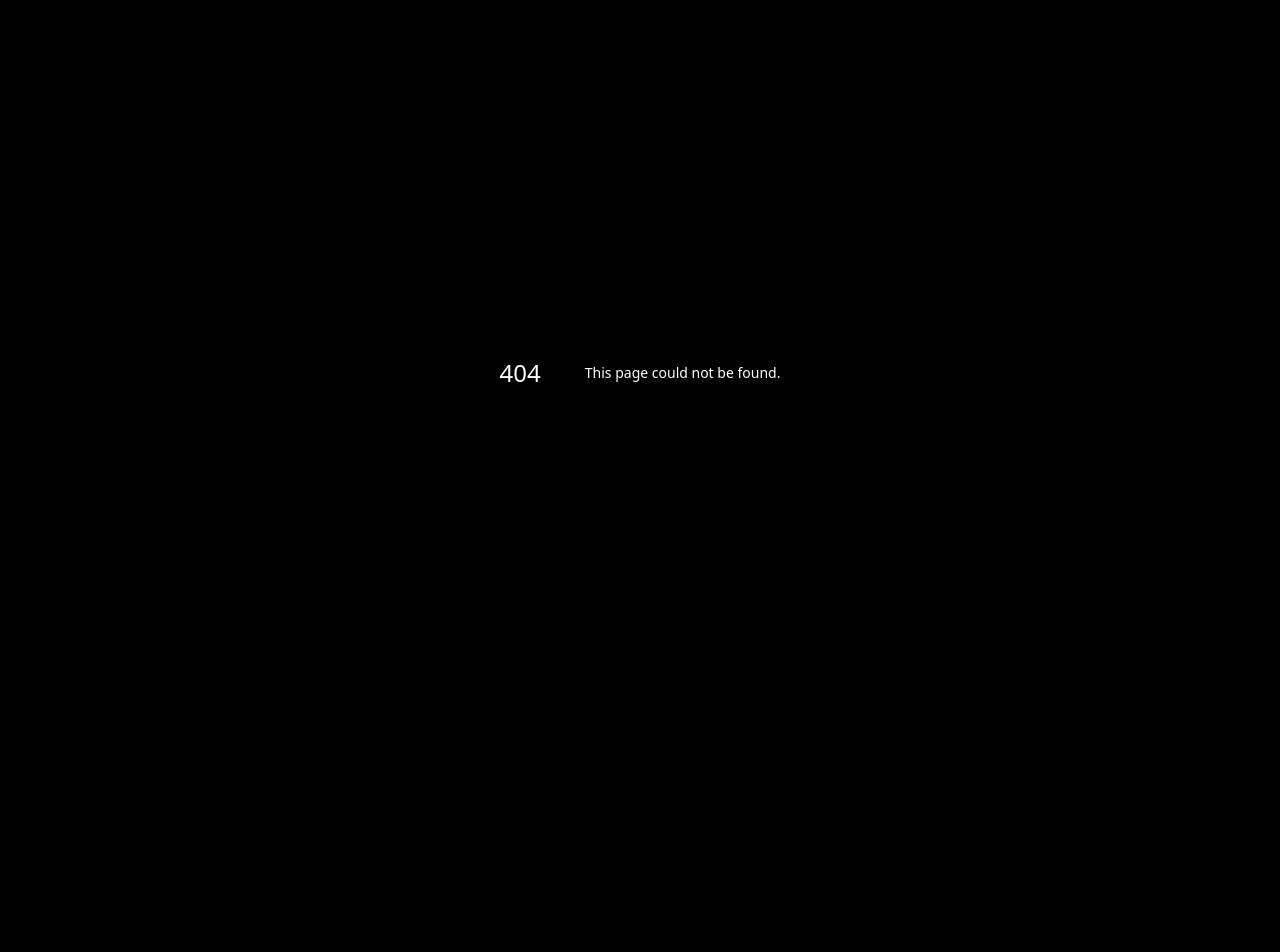
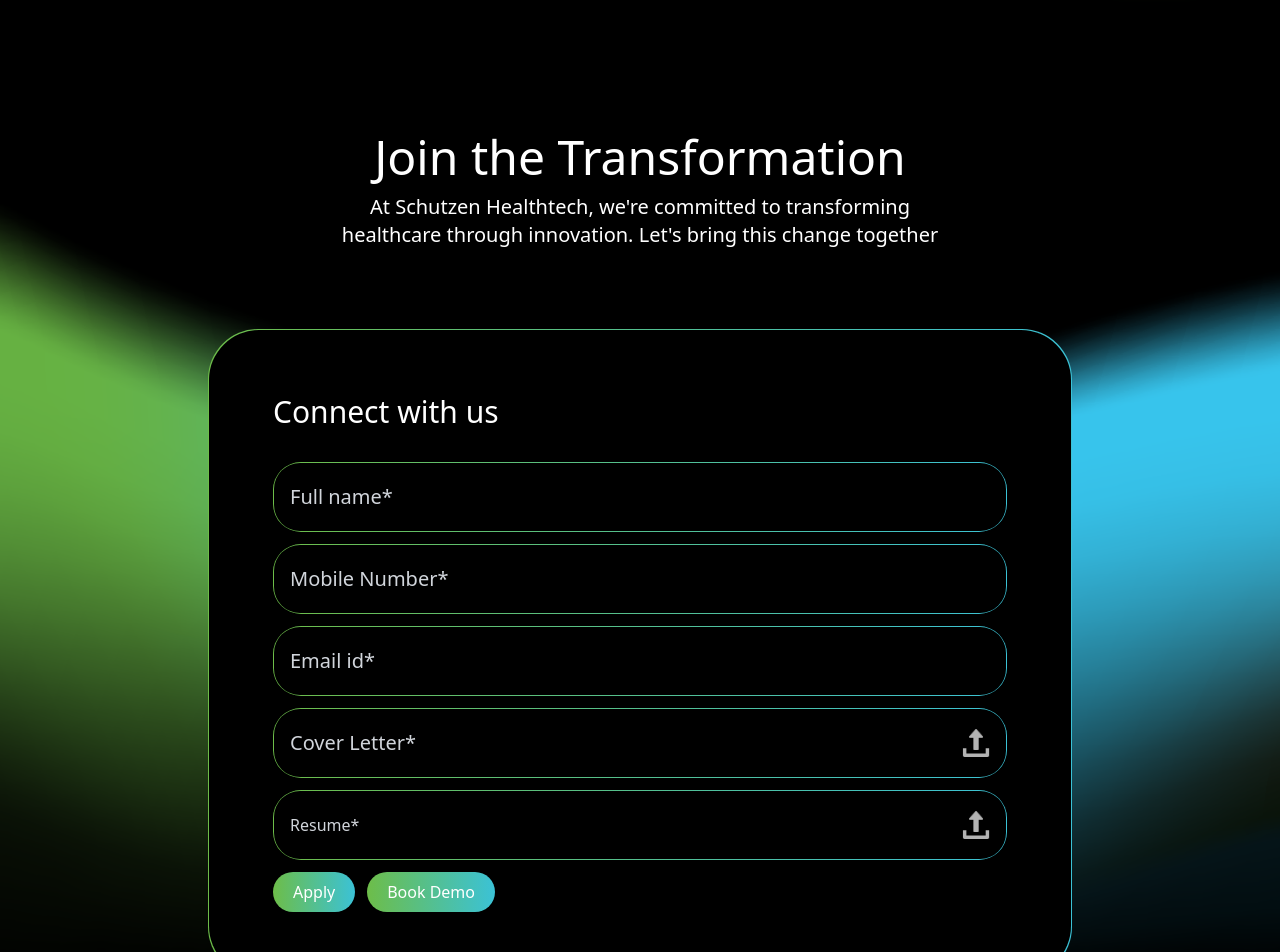
Before and after one commit to akhilr22/schutzen, a Next.js app: page /careers in a window 1280 px wide. Before the commit this address had no page. Shown: the part 100-1052 px from the top of the page. Built offline with nearby package versions, Linux system fonts and the light colour scheme.

Commit message:
careers page compleate

```diff
--- /dev/null
+++ b/src/app/careers/page.tsx
@@ -0,0 +1,28 @@
+import React from "react";
+import bg from "@/app/assets/careersbg.png";
+import CareersForm from "@/components/form/CarrersForm";
+export default function page() {
+  return (
+    <div
+      className="min-h-screen"
+      style={{
+        backgroundImage: `url(${bg.src})`,
+        backgroundSize: "cover", // Ensures the image covers the entire area
+        backgroundPosition: "center", // Centers the image
+        backgroundRepeat: "no-repeat", // Prevents tiling
+        width: "100%",
+      }}
+    >
+      <div className="justify-center text-center mt-32">
+        <h1 className="text-5xl m-3">Join the Transformation</h1>
+        <p className="flex mx-auto text-xl w-2/4 text-center justify-center">
+          <span>
+            At Schutzen Healthtech, we&apos;re committed to transforming healthcare through innovation. Let&apos;s bring
+            this change together
+          </span>
+        </p>
+      </div>
+      <CareersForm/>
+    </div>
+  );
+}
--- a/src/components/_partials/footer/Footer.tsx
+++ b/src/components/_partials/footer/Footer.tsx
@@ -8,10 +8,10 @@
 import youtube from "@/app/assets/youtube.png";
 import insta from "@/app/assets/instagram.png";
 import footerBg from "@/app/assets/footer-bg.png";
+import Link from "next/link";
 export const Footer = () => {
   return (
     <div className="mt-48">
-
       <div
         className="bg-cover bg-center "
         style={{
@@ -47,7 +47,10 @@
             <div className="">
               <ul>
                 <li>
-                  <span>Home</span>
+                  <Link href="/">
+                    {" "}
+                    <span>Home</span>
+                  </Link>
                 </li>
                 <li>
                   <span>Solutions</span>
@@ -56,12 +59,14 @@
                   <span>About</span>
                 </li>
                 <li>
-                  <span>Careers</span>
+                < Link href={'/careers'}>  <span>Careers</span></Link>
                 </li>
                 <li>
-                  <span>
-                    Contact <span className="hidden custom-md:inline ">us</span>
-                  </span>
+                  <Link href="/contact-us">
+                    <span>
+                      Contact <span className="hidden custom-md:inline ">us</span>
+                    </span>
+                  </Link>
                 </li>
               </ul>
             </div>
@@ -71,7 +76,7 @@
           </div>
         </div>
         <div
-          className="stripe_line mx-auto rounded-full my-5 scroll_animate overflow-x-hidden h-1 w-2/3"
+          className="stripe_line mx-auto rounded-full my-5 scroll_animate overflow-x-hidden h-[2px] w-2/3"
           data-aos="fade-right"
         ></div>
 
--- a/src/components/_partials/navbar/Navbar.tsx
+++ b/src/components/_partials/navbar/Navbar.tsx
@@ -7,12 +7,13 @@
 import ReqDemoBtn from "@/components/buttons/ReqDemoBtn";
 import SlideBar from "@/components/ui/slidemenu/SlideBar";
 import { useState } from "react";
+import { redirect } from 'next/navigation'
 
 export default function Navbar() {
   const [isOpen, setOpen] = useState(false);
   return (
     <>
-      <div className="navbar">
+      <div className="navbar mt-8">
         {/* Logo on the left */}
         <div className="nav-icon">
           <Image
@@ -37,7 +38,7 @@
         <div className="nav-list">
           <div className="gradient-border">
             <ul>
-              <li>
+              <li  onClick={()=> redirect('/')}>
                 <span>Home</span>
               </li>
               <li>
@@ -46,11 +47,12 @@
               <li>
                 <span>About</span>
               </li>
-              <li>
+              <li onClick={()=> redirect('/careers')}>
                 <span>Careers</span>
               </li>
-              <li>
+              <li onClick={()=> redirect('/contact-us')} >
                 <span>
+
                   Contact <span className="hidden custom-md:inline ">us</span>
                 </span>
               </li>
--- /dev/null
+++ b/src/components/form/CarrersForm.tsx
@@ -0,0 +1,70 @@
+"use client";
+import React from "react";
+
+import upload from "@/app/assets/upload.png";
+import Image from "next/image";
+export default function CareersForm() {
+  const handleFileUpload = () => {
+    document?.getElementById("fileInput")?.click();
+  };
+  return (
+    <div className="m-20 mx-52">
+      <div className="p-[1px] bg-gradient-to-r from-[#6dbd49] to-[#3bc2d6] rounded-[50px] h-full">
+        <div className="bg-[#fefaf5]  dark:bg-black dark:text-white w-full h-full rounded-[50px] p-4 flex flex-col">
+          <div className="p-12">
+          <h1 className="text-3xl mb-8">Connect with us</h1>
+            <div className="p-[1px] bg-gradient-to-r from-[#6dbd49] to-[#3bc2d6] rounded-[28px] h-full   mb-3">
+              <div className="bg-[#fefaf5] dark:bg-black dark:text-white w-full h-full rounded-[26px] p-4 flex flex-col py-5">
+              <span className="text-gray-500 dark:text-gray-300 text-xl">Full name*</span>
+
+              </div>
+            </div>
+            <div className="p-[1px] bg-gradient-to-r from-[#6dbd49] to-[#3bc2d6] rounded-[28px] h-full mb-3">
+              <div className="bg-[#fefaf5] dark:bg-black dark:text-white w-full h-full rounded-[26px] p-4 flex flex-col py-5">
+                <span className="text-gray-500 dark:text-gray-300 text-xl"> Mobile Number* </span>
+              </div>
+            </div>
+            <div className="p-[1px] bg-gradient-to-r from-[#6dbd49] to-[#3bc2d6] rounded-[28px] h-full mb-3">
+              <div className="bg-[#fefaf5] dark:bg-black dark:text-white w-full h-full rounded-[26px] p-4 flex flex-col py-5">
+                <span className="text-gray-500 dark:text-gray-300 text-xl"> Email id*</span>
+              </div>
+            </div>
+            <div className="p-[1px] bg-gradient-to-r from-[#6dbd49] to-[#3bc2d6] rounded-[28px] h-full mb-3">
+              <div
+                className="bg-[#fefaf5] dark:bg-black dark:text-white w-full h-full rounded-[26px] p-4 flex flex-col cursor-pointer"
+                onClick={handleFileUpload}
+              >
+                <div className="flex justify-between items-center py-1">
+                  {/* Hidden File Input */}
+                  <input id="fileInput" type="file" className="hidden" />
+                  {/* Placeholder Text */}
+                  <span className="text-gray-500 dark:text-gray-300 text-xl">Cover Letter*</span>
+                  {/* Upload Icon */}
+                  <Image src={upload} alt="upload" className="w-7 h-7" />
+                </div>
+              </div>
+            </div>
+            <div className="p-[1px] bg-gradient-to-r from-[#6dbd49] to-[#3bc2d6] rounded-[28px] h-full mb-3">
+              <div
+                className="bg-[#fefaf5] dark:bg-black dark:text-white w-full h-full rounded-[26px] p-4 flex flex-col cursor-pointer"
+                onClick={handleFileUpload}
+              >
+                <div className="flex justify-between items-center py-1">
+                  {/* Hidden File Input */}
+                  <input id="fileInput" type="file" className="hidden" />
+                  {/* Placeholder Text */}
+                  <span className="text-gray-500 dark:text-gray-300">Resume*</span>
+                  {/* Upload Icon */}
+                  <Image src={upload} alt="upload" className="w-7 h-7" />
+                </div>
+              </div>
+            </div>
+
+            <button className="bg-gradient-to-r from-[#6dbd49] to-[#3bc2d6] p-2 px-5 mr-3 rounded-full">Apply</button>
+            <button className="bg-gradient-to-r from-[#6dbd49] to-[#3bc2d6] p-2 px-5 rounded-full">Book Demo</button>
+          </div>
+        </div>
+      </div>
+    </div>
+  );
+}
--- a/src/components/ui/slidemenu/SlideBar.tsx
+++ b/src/components/ui/slidemenu/SlideBar.tsx
@@ -2,6 +2,7 @@
 import { MenuBtnProps } from '@/interface';
 import schutzenImg from "@/app/assets/schutzen-img.png";
 import Image from 'next/image';
+import { redirect } from 'next/navigation';
 
 
 const SlideBar:React.FC<MenuBtnProps> = ({isOpen})=>{
@@ -28,8 +29,8 @@
             priority
           />
             <ul className="mt-4">
-              <li className="mb-2">
-                <a href="#" className="block hover:text-indigo-400">
+              <li className="mb-2" onClick={()=> redirect('/')}>
+                <a  className="block hover:text-indigo-400">
                   Home
                 </a>
               </li>
@@ -43,13 +44,13 @@
                 About
                 </a>
               </li>
-              <li className="mb-2">
-                <a href="#" className="block hover:text-indigo-400">
+              <li className="mb-2"  onClick={()=> redirect('/careers')}>
+                <a  className="block hover:text-indigo-400">
                 Careers
                 </a>
               </li>
-              <li className="mb-2">
-                <a href="#" className="block hover:text-indigo-400">
+              <li className="mb-2" onClick={()=> redirect('/contact-us')}>
+                <a  className="block hover:text-indigo-400">
                 Contact us
                 </a>
               </li>
```
Also changed, not shown: src/app/assets/careersbg.png (added), src/app/assets/upload.png (added), src/app/careers/career.css (added).
